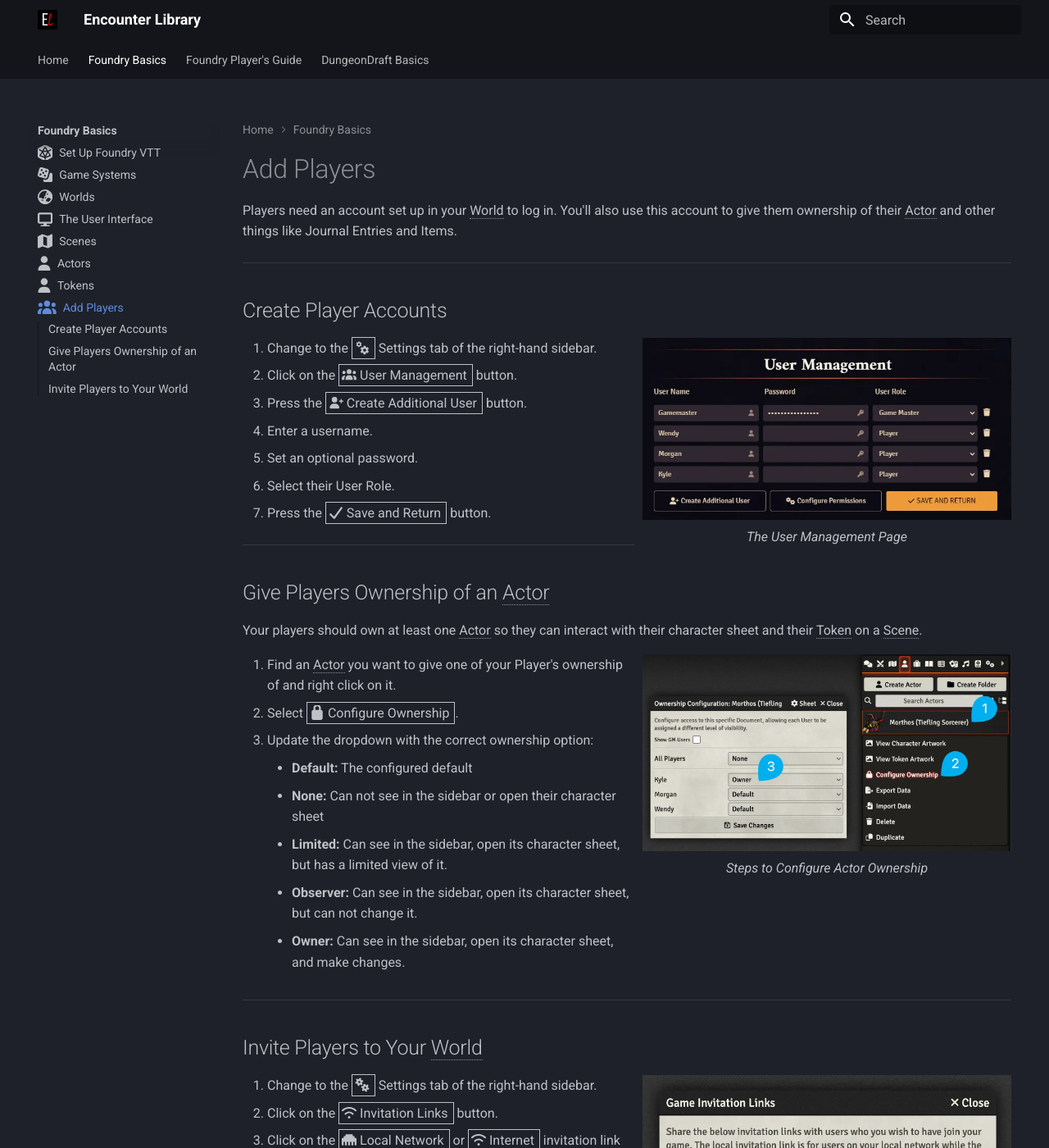
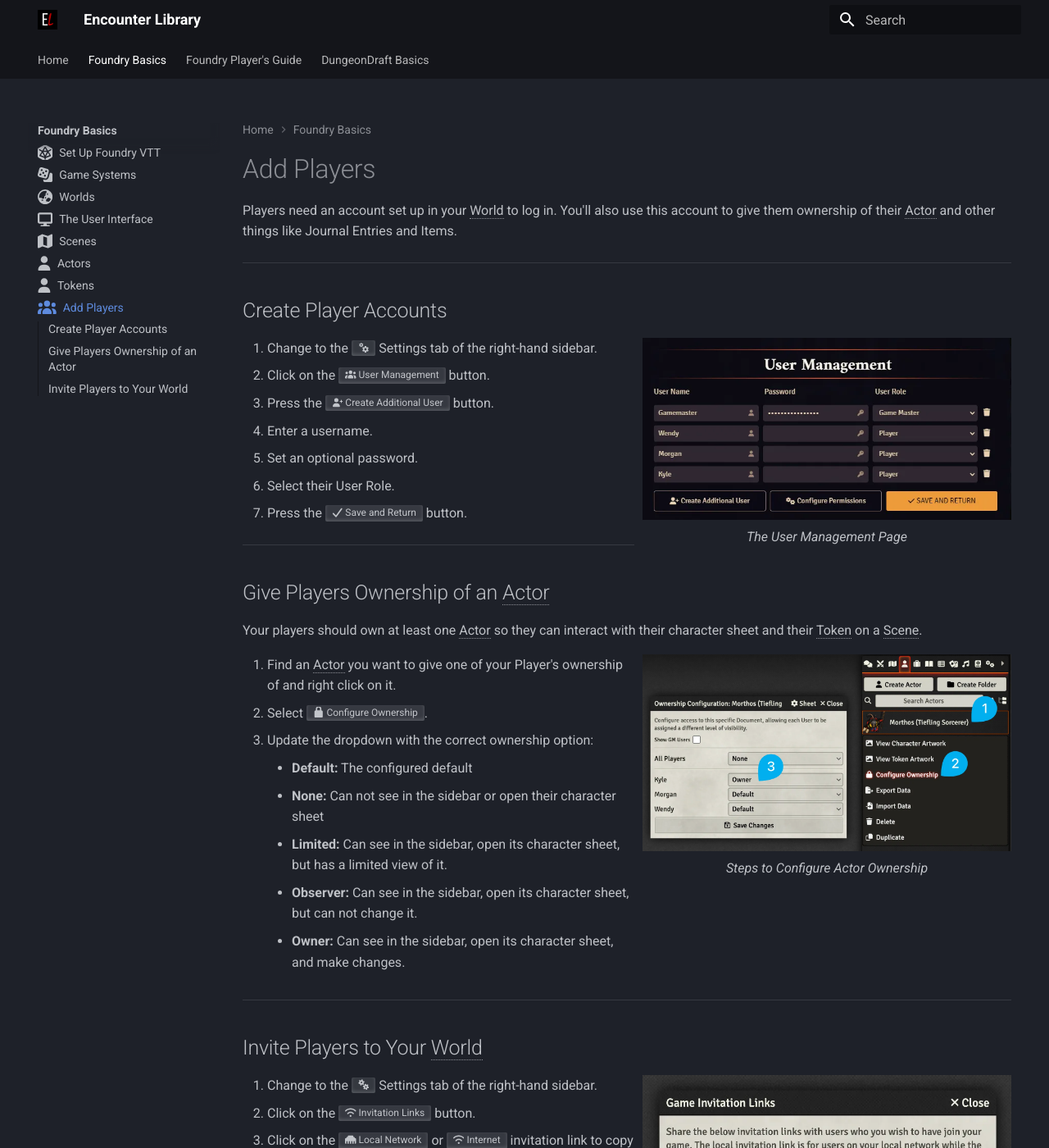
Before and after one commit to mattexdee/encounter-library, an MkDocs documentation site: the page built from docs/foundry-basics/add-players.md, in a window 1280 px wide and 1400 px high. Shown: the whole window at 82% size. Built offline with MkDocs 1.6.1 and Material for MkDocs 9.7.7, drawn with Linux system fonts in a browser that asks for light colours; some of the changed text lies outside the part shown.

Commit message:
Updated .reference styles

```diff
--- a/docs/foundry-basics/add-players.md
+++ b/docs/foundry-basics/add-players.md
@@ -55,7 +55,7 @@
 2. Click on the <span class="reference">:fontawesome-solid-wifi: Invitation Links</span> button.
 3. Click on the <span class="reference">:fontawesome-solid-ethernet: Local Network</span> or <span class="reference">:fontawesome-solid-wifi: Internet</span> invitation link to copy it and send it to your players.
     - Choose the <span class="reference">:fontawesome-solid-ethernet: Local Network</span> link if your players are on the same wireless network as you, for example, if they're all at your house for an in-person game.
-    - Choose the <span class="reference">:fontawesome-solid-wifi: Internet</span> link if your players are not on the same wireless network than you and you're playing remotely.
+    - Choose the <span class="reference">:fontawesome-solid-wifi: Internet</span> link if your players are not on the same wireless network as you and you're playing remotely.
 
 !!! foundry-tip "What to do if you see a red X next to your Internet link:"
 
--- a/docs/stylesheets/extra.css
+++ b/docs/stylesheets/extra.css
@@ -99,8 +99,13 @@
 
   /* Custom Button */
 .reference {
-    padding: 3px 6px 3px 3px;
-    border: 1px solid;
-    white-space: nowrap;
-    font-style: normal;
+    background-color: var(--md-typeset-kbd-color);
+    border-radius: 0.1rem;
+    box-shadow: 0 0.1rem 0 0.05rem var(--md-typeset-kbd-border-color), 0 0.1rem 0 var(--md-typeset-kbd-border-color), 0 -0.1rem 0.2rem var(--md-typeset-kbd-accent-color) inset;
+    color: var(--md-default-fg-color);
+    display: inline-block;
+    font-size: .75em;
+    padding: 0 0.6666666667em;
+    vertical-align: text-top;
+    word-break: break-word;
 }
```
